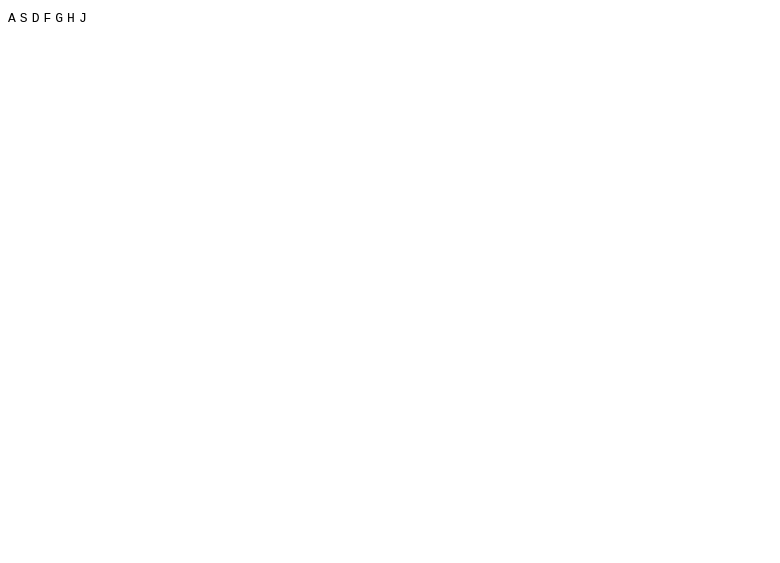
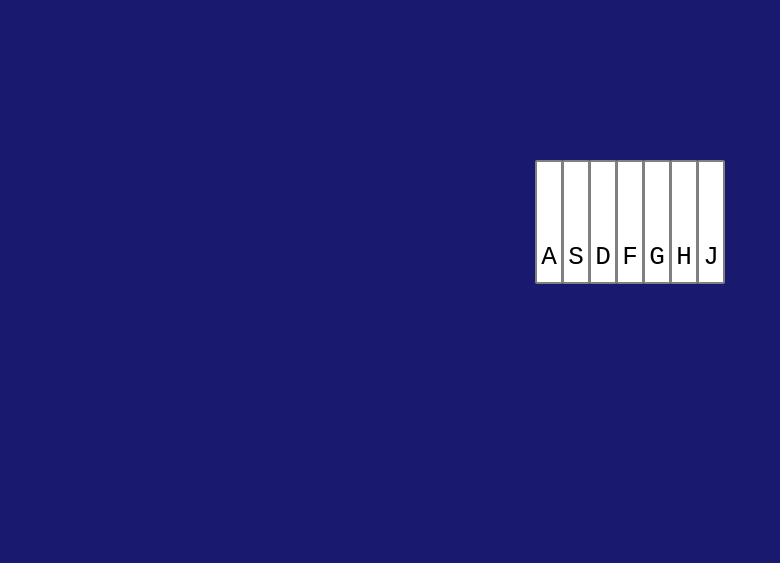
Before and after one commit to Iriday/JBA_Virtual-Piano, a plain HTML site: page src/piano/index.html in a window 1280 px wide. Shown: the whole page, without its empty margins (0-780 px from the left). Drawn offline with Linux system fonts and the light colour scheme.

Commit message:
feat: Style main page

```diff
--- a/src/piano/index.html
+++ b/src/piano/index.html
@@ -3,14 +3,17 @@
 <head>
     <meta charset="UTF-8">
     <title>Virtual Piano</title>
+    <link rel="stylesheet" href="main_style.css">
 </head>
 <body>
-<kbd>A</kbd>
-<kbd>S</kbd>
-<kbd>D</kbd>
-<kbd>F</kbd>
-<kbd>G</kbd>
-<kbd>H</kbd>
-<kbd>J</kbd>
+<div class="container">
+    <kbd class="button_w">A</kbd>
+    <kbd class="button_w">S</kbd>
+    <kbd class="button_w">D</kbd>
+    <kbd class="button_w">F</kbd>
+    <kbd class="button_w">G</kbd>
+    <kbd class="button_w">H</kbd>
+    <kbd class="button_w">J</kbd>
+</div>
 </body>
 </html>
--- /dev/null
+++ b/src/piano/main_style.css
@@ -0,0 +1,22 @@
+body {
+    background-color: midnightblue;
+}
+
+.container {
+    margin: 20vh auto;
+    width: 25vh;
+    height: 50vh;
+}
+
+.button_w {
+    background-color: white;
+    display: inline-block;
+    border-radius: 2px;
+    border: gray solid 2px;
+    width: 12%;
+    height: 10%;
+    margin-left: -5px;
+    text-align: center;
+    font-size: 200%;
+    padding-top: 40%;
+}
```
